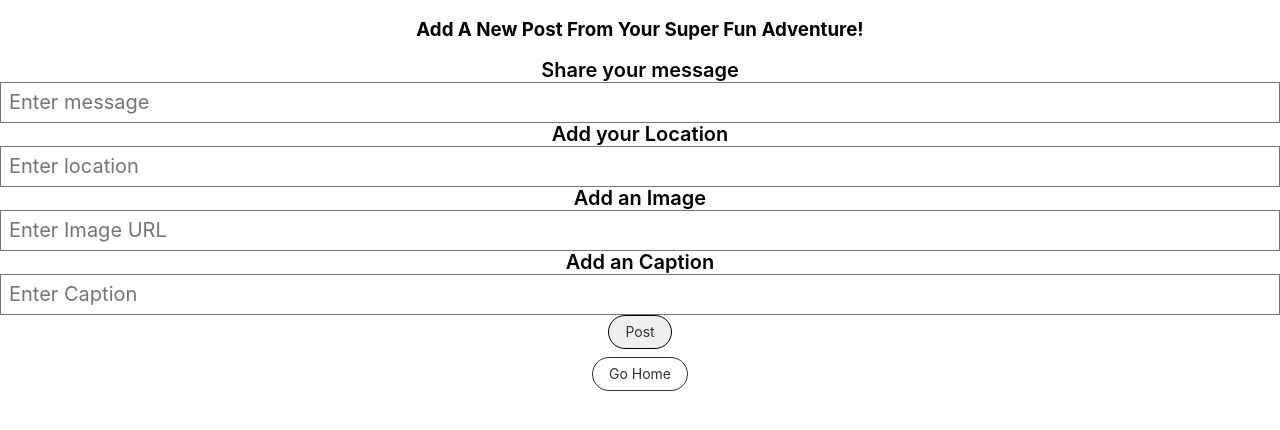
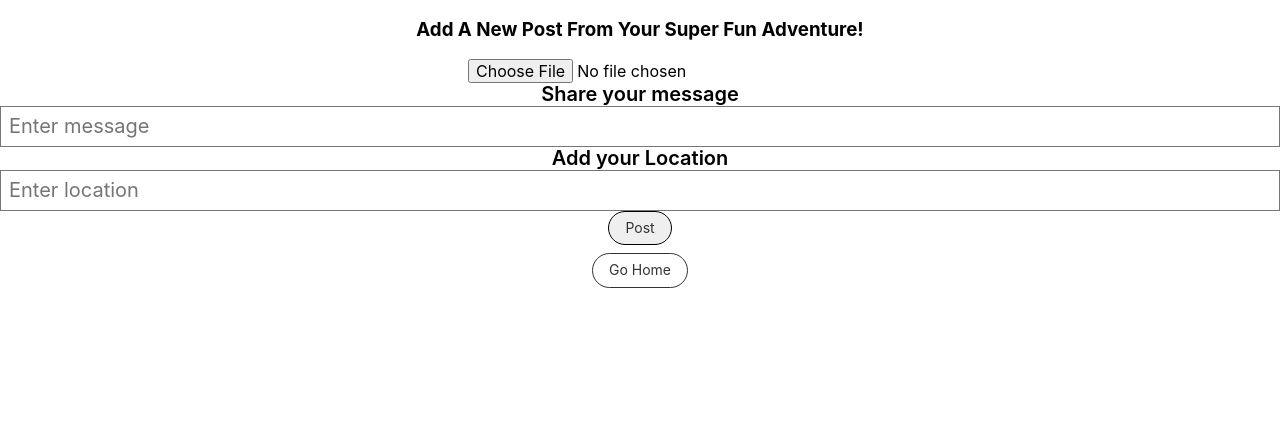
Before and after one commit to blakelower/expat-journal-new, a React (Create React App) app: page /addpost in a window 1280 px wide. Shown: the top 430 px of the page. Built offline with nearby package versions, Linux system fonts and the light colour scheme; sample sign-in values are in the browser's storage.

Commit message:
added image upload

```diff
--- a/src/actions/actionCreators.js
+++ b/src/actions/actionCreators.js
@@ -101,7 +101,7 @@ export const getIdPost = id => dispatch => {
     });
 };
 
-export const createNewPost = ({ message, location, image_url, caption }) => dispatch => {
+export const createNewPost = ({ message, location, image_url }) => dispatch => {
   dispatch({
     type: types.POST_NEW_POST_START
   });
@@ -109,8 +109,7 @@ export const createNewPost = ({ message, location, image_url, caption }) => disp
     .post("api/v1/journals", {
       message,
       location,
-      image_url,
-      caption
+      image_url
     })
     .then(res => {
       console.log(res.data);
--- a/src/components/addPost.js
+++ b/src/components/addPost.js
@@ -2,9 +2,36 @@ import React from "react";
 import { useHistory, Link } from "react-router-dom";
 import { createNewPost, addPost } from "../actions/actionCreators";
 import { connect } from "react-redux";
+import axios from "axios";
 
 function AddPost(props) {
   const history = useHistory();
+
+  const formElement = React.createRef();
+  const [uploading, setUploading] = React.useState(false);
+  const [image_url, setImage_url] = React.useState('');
+  const upload = e => {
+    e.persist();
+    setUploading(true)
+    const token = localStorage.getItem('token')
+    axios({
+      method: "post",
+      url: "https://expat-journals.herokuapp.com/api/v1/journals/upload",
+      headers: {
+        "Content-Type": "application/form-data",
+        Authorization: token
+      },
+      data: new
+      FormData(formElement.current)
+    })
+    .then(res => {
+      setImage_url(res.data.image_url)
+        setUploading(false)
+    })
+    .catch(err => {
+      setUploading(false)
+    })
+  }
 
   const onChange = e => {
     props.addPost({
@@ -17,7 +44,8 @@ function AddPost(props) {
     e.preventDefault();
     props.createNewPost({
       message: props.message,
-      location: props.location
+      location: props.location,
+      image_url
     });
     history.push("/postlist");
   };
@@ -25,6 +53,11 @@ function AddPost(props) {
   return (
     <div>
       <h3> Add A New Post From Your Super Fun Adventure! </h3>
+      <form ref={formElement}>
+        <input name="image_url" type="file" onChange={upload}/>
+      </form>
+      {uploading && (<p>uploading now...</p>)}
+      {image_url && <img src={image_url} alt="imageup" />}
       <form onSubmit={onSubmit}>
         <label className="f4 fw6 ph0 mh0">
           Share your message
@@ -48,7 +81,7 @@ function AddPost(props) {
             onChange={onChange}
           />
         </label>
-        <label className="f4 fw6 ph0 mh0">
+        {/* <label className="f4 fw6 ph0 mh0">
           Add an Image
           <input
             className="pa2 input-reset ba bg-transparent hover-bg-black hover-white w-100"
@@ -69,7 +102,7 @@ function AddPost(props) {
             value={props.caption}
             onChange={onChange}
           />
-        </label>
+        </label> */}
         <br/>
         <button className="f6 grow no-underline br-pill ba ph3 pv2 mb2 dib dark-gray">Post</button>
         <br/>
--- a/src/components/postList.js
+++ b/src/components/postList.js
@@ -31,11 +31,11 @@ function PostList(props) {
           style={{ textDecoration: "none" }}>
           <div className="center mw5 mw6-ns hidden ba mv4">
             <p className="f4 bg-near-black white mv0 pv2 ph3">
-            🚕: {state.last_name} {state.first_name}
+            {state.last_name} {state.first_name}
             </p>
-            <p>🌏: {state.location}</p>
-            <p>💬: {state.message}</p>
-            <img>{state.image_url}</img>
+            <img alt={state.location} src={state.image_url} style={{width:'400px', height: '400px', objectFit: 'cover'}}/>
+            <p>{state.location}</p>
+            <p>{state.message}</p>
             <p>{state.caption}</p>
           </div>
         </Link>
--- a/src/components/updatePost.js
+++ b/src/components/updatePost.js
@@ -19,8 +19,6 @@ function UpdatePost(props) {
       id,
       message: props.message,
       location: props.location,
-      image_url: props.image_url,
-      caption: props.caption
     });
     history.go(-1);
   };
@@ -50,7 +48,7 @@ function UpdatePost(props) {
             onChange={onChange}
           />
         </label>
-        <label className="f4 fw6 ph0 mh0">
+        {/* <label className="f4 fw6 ph0 mh0">
           Image: <br></br>
           <input
             className="b pa2 input-reset ba bg-transparent hover-bg-black hover-white w-100"
@@ -60,8 +58,8 @@ function UpdatePost(props) {
             value={props.image_url}
             onChange={onChange}
           />
-        </label>
-        <label className="f4 fw6 ph0 mh0">
+        </label> */}
+        {/* <label className="f4 fw6 ph0 mh0">
           Caption: <br></br>
           <input
             className="b pa2 input-reset ba bg-transparent hover-bg-black hover-white w-100"
@@ -71,7 +69,7 @@ function UpdatePost(props) {
             value={props.caption}
             onChange={onChange}
           />
-        </label>
+        </label> */}
         <button className="f6 grow no-underline br-pill ba ph3 pv2 mb2 dib dark-gray">Update</button>
         <Link to="/postlist" className="f6 grow no-underline br-pill ba ph3 pv2 mb2 dib dark-gray">Go Home</Link>
       </form>
```
